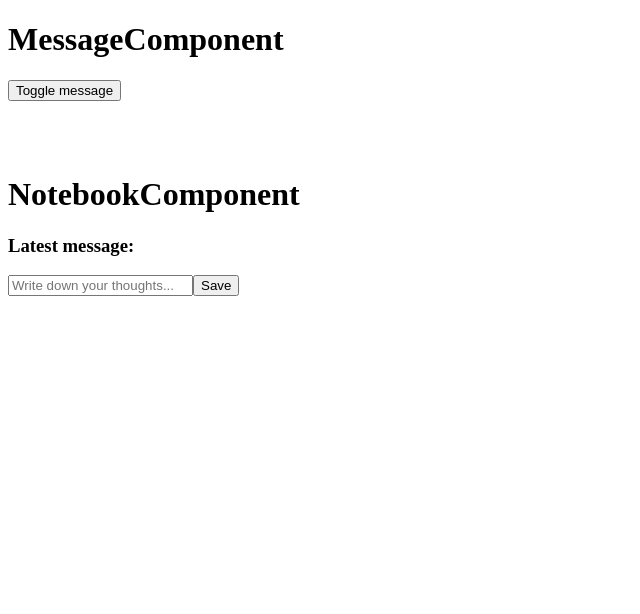
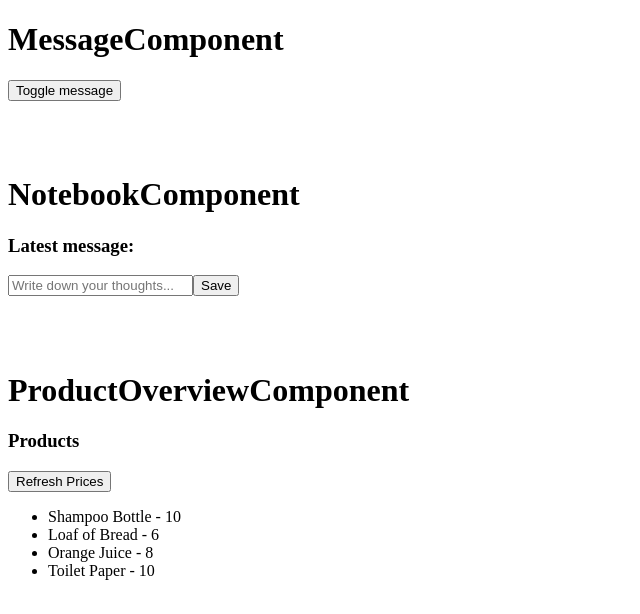
Before and after one commit to ArcadyIT/angular-workshop, an Angular app in the folder testableapp/: page / in a window 1280 px wide. Shown: the top 614 px of the page, without its empty margins (0-640 px from the left). Built offline with nearby package versions, Linux system fonts and the light colour scheme.

Commit message:
Add ProductOverviewComponent

```diff
--- a/testableapp/src/app/app.component.html
+++ b/testableapp/src/app/app.component.html
@@ -7,3 +7,6 @@
 <app-notebook></app-notebook>
 
 <br><br><br><br>
+
+<h1>ProductOverviewComponent</h1>
+<app-product-overview></app-product-overview>
--- a/testableapp/src/app/app.module.ts
+++ b/testableapp/src/app/app.module.ts
@@ -4,12 +4,14 @@ import { NgModule } from '@angular/core';
 import { AppComponent } from './app.component';
 import { MessageComponent } from './message/message.component';
 import { NotebookComponent } from './notebook/notebook.component';
+import { ProductOverviewComponent } from './product-overview/product-overview.component';
 
 @NgModule({
   declarations: [
     AppComponent,
     MessageComponent,
-    NotebookComponent
+    NotebookComponent,
+    ProductOverviewComponent
   ],
   imports: [
     BrowserModule
--- /dev/null
+++ b/testableapp/src/app/product-overview/product-overview.component.ts
@@ -0,0 +1,28 @@
+import { Component, OnInit } from '@angular/core';
+import { Observable } from 'rxjs';
+import { ProductsService } from './products.service';
+
+@Component({
+  selector: 'app-product-overview',
+  template: `
+    <h3>Products</h3>
+    <button (click)="getLatestPrices()">Refresh Prices</button>
+    <ul>
+      <li *ngFor="let product of products | async">{{product.name}} - {{product.price}}</li>
+    </ul>
+  `
+})
+export class ProductOverviewComponent implements OnInit {
+
+  products: Observable<[]>;
+
+  constructor(private productsService: ProductsService) { }
+
+  ngOnInit() {
+    this.getLatestPrices();
+  }
+
+  getLatestPrices() {
+    this.products = this.productsService.getProducts();
+  }
+}
--- /dev/null
+++ b/testableapp/src/app/product-overview/products.service.ts
@@ -0,0 +1,28 @@
+import { Injectable } from '@angular/core';
+import { Observable } from 'rxjs';
+
+@Injectable({
+  providedIn: 'root'
+})
+export class ProductsService {
+
+  getProducts(): Observable<[]>  {
+    return Observable.create(observer => {
+      setTimeout(() => {
+        observer.next([
+          { name: 'Shampoo Bottle', price: this.getRandomPrice() },
+          { name: 'Loaf of Bread', price: this.getRandomPrice() },
+          { name: 'Orange Juice', price: this.getRandomPrice() },
+          { name: 'Toilet Paper', price: this.getRandomPrice() },
+        ]);
+      }, 500);
+    });
+  }
+
+  /**
+   * Get a random price between 1 and 10.
+   */
+  private getRandomPrice(): number {
+    return Math.floor(Math.random() * 10) + 1;
+  }
+}
```
Also changed, not shown: 2 other files (tests, documents, lock files or other folders).
